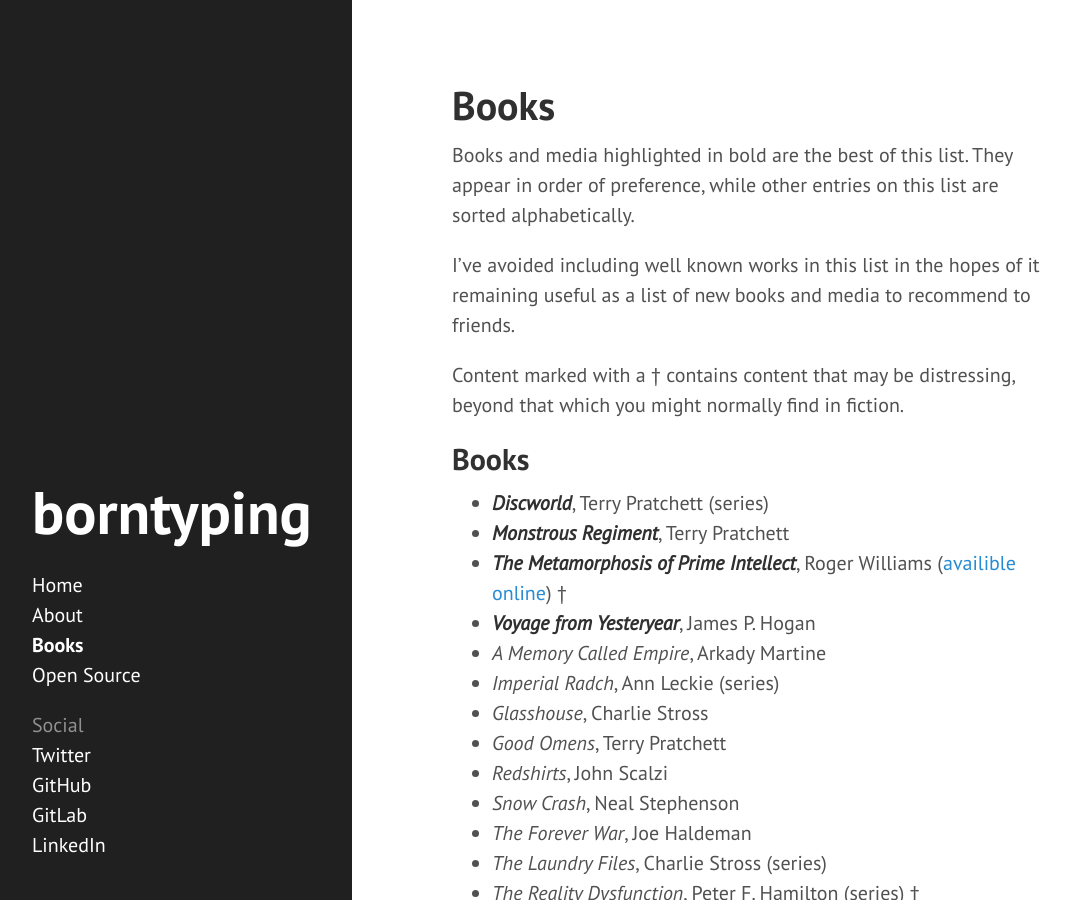
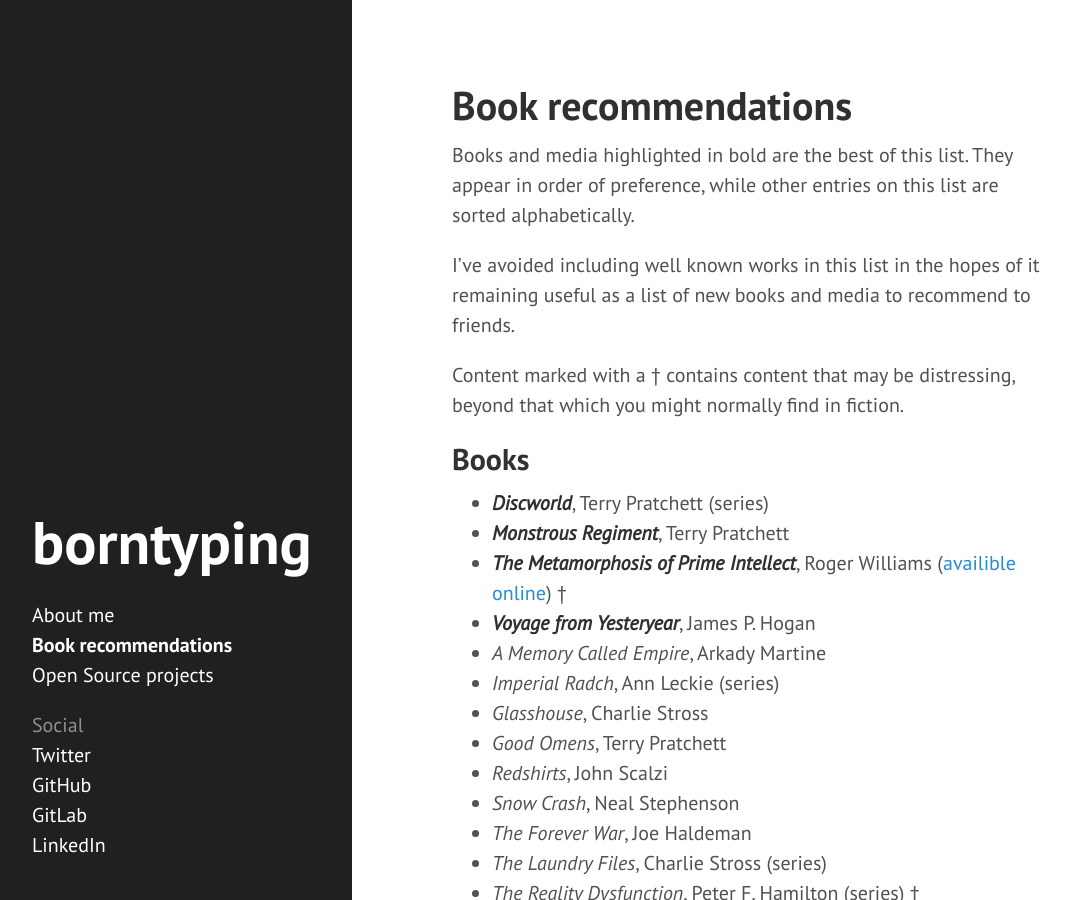
Before and after one commit to borntyping/borntyping.github.io, a Jekyll site: the page built from books.md, in a window 1280 px wide and 900 px high. Shown: the whole window, without its empty margins (8-1078 px from the left). Built offline with Jekyll 4.4.1, drawn with Linux system fonts in a browser that asks for light colours.

Commit message:
Tidy up page list

```diff
--- a/_layouts/default.html
+++ b/_layouts/default.html
@@ -26,7 +26,6 @@
         </div>
 
         <nav class="sidebar-nav sidebar-nav-pages">
-          <a class="sidebar-nav-item{% if page.url == site.baseurl %} active{% endif %}" href="{{ site.baseurl }}/">Home</a>
           {% for node in site.pages %}{% if node.title != null %}{% if node.layout == "page" %}
           <a class="sidebar-nav-item{% if page.url == node.url %} active{% endif %}" href="{{ node.url }}">{{ node.title }}</a>
           {% endif %}{% endif %}{% endfor %}
--- a/about.md
+++ b/about.md
@@ -1,6 +1,6 @@
 ---
 layout: page
-title: About
+title: About me
 permalink: /about/
 ---
 
--- a/books.md
+++ b/books.md
@@ -1,6 +1,6 @@
 ---
 layout: page
-title: Books
+title: Book recommendations
 permalink: /books/
 ---
 
--- a/open-source.md
+++ b/open-source.md
@@ -1,6 +1,6 @@
 ---
 layout: page
-title: Open Source
+title: Open Source projects
 permalink: /open-source/
 ---
 
```
